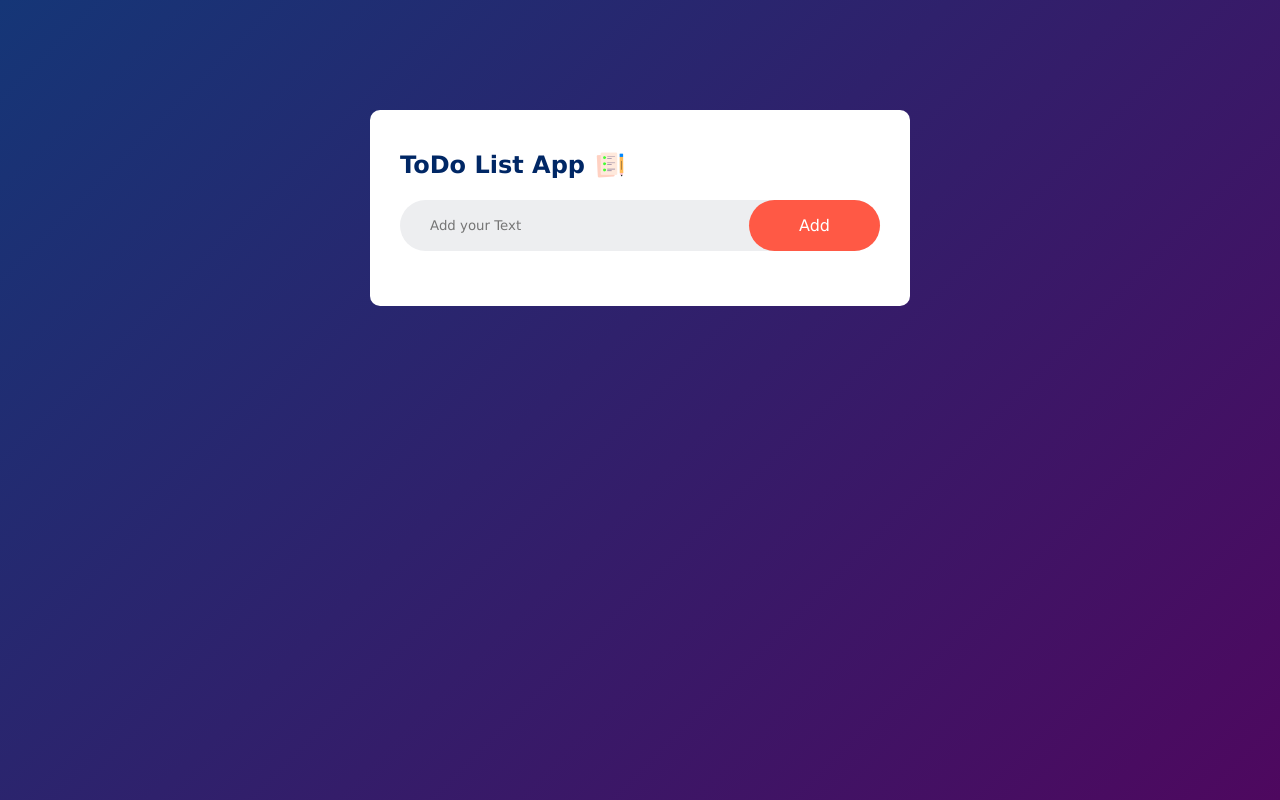
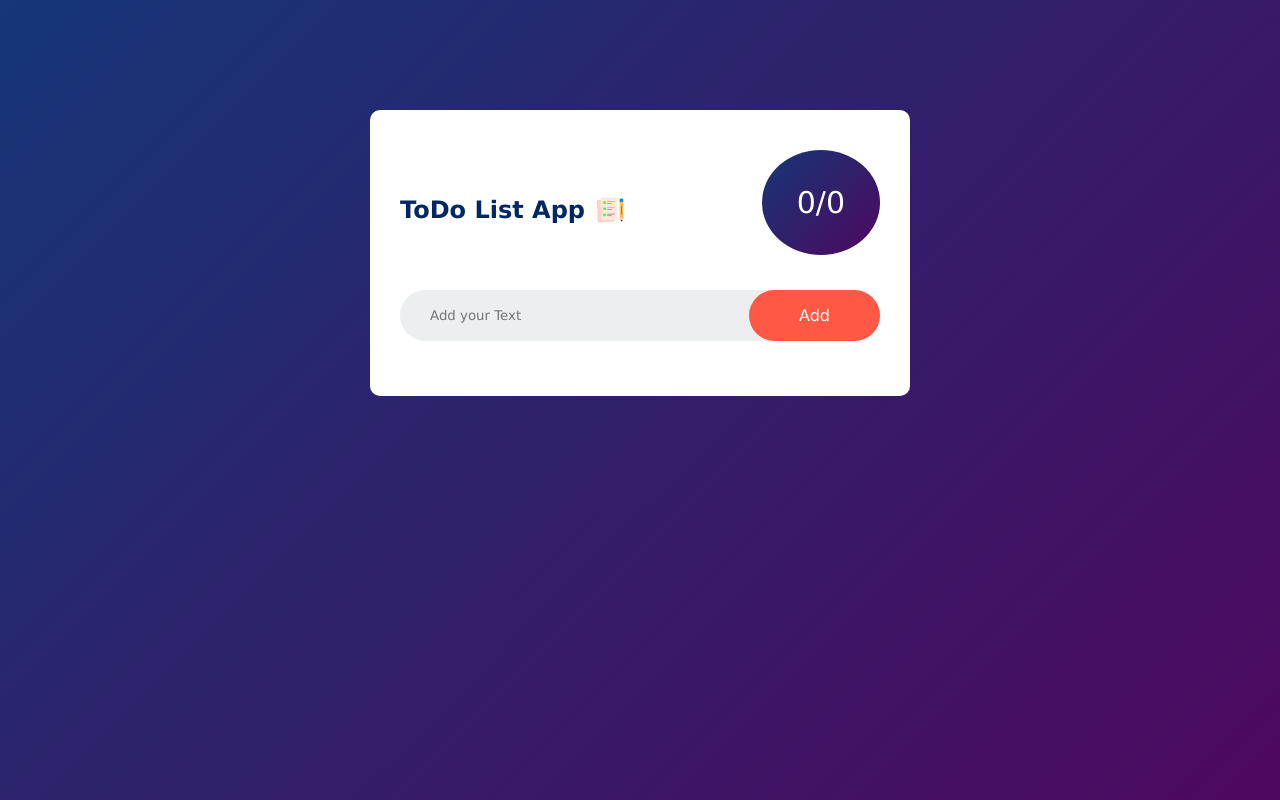
Before and after one commit to shashanks-06/ToDo_List_App, a React (Vite) app: page / in a window 1280 px wide. Built offline with nearby package versions, Linux system fonts and the light colour scheme.

Commit message:
tasks tracker added

```diff
--- a/src/App.css
+++ b/src/App.css
@@ -120,3 +120,16 @@ ul li.checked::before {
   font-size: 1rem;
   cursor: pointer;
 }
+
+.header {
+  display: flex;
+  justify-content: space-between;
+}
+.tracker {
+  font-size: 30px;
+  color: white;
+  background: linear-gradient(135deg, #153677, #4e085f);
+  margin-bottom: 35px;
+  padding: 35px;
+  border-radius: 50%;
+}
--- a/src/Components/ToDoApp.jsx
+++ b/src/Components/ToDoApp.jsx
@@ -81,11 +81,20 @@ const ToDoApp = () => {
     localStorage.removeItem(LOCAL_STORAGE_KEY);
   };
 
+  const countCompletedTask = () => {
+    return tasks.filter((task) => task.completed).length;
+  };
+
   return (
     <div className="todo-app">
-      <h2>
-        ToDo List App <img src={icon} />
-      </h2>
+      <div className="header">
+        <h2>
+          ToDo List App <img src={icon} />
+        </h2>
+        <div className="tracker">
+          {countCompletedTask()}/{tasks.length}
+        </div>
+      </div>
       <div className="row">
         <input
           type="text"
```
